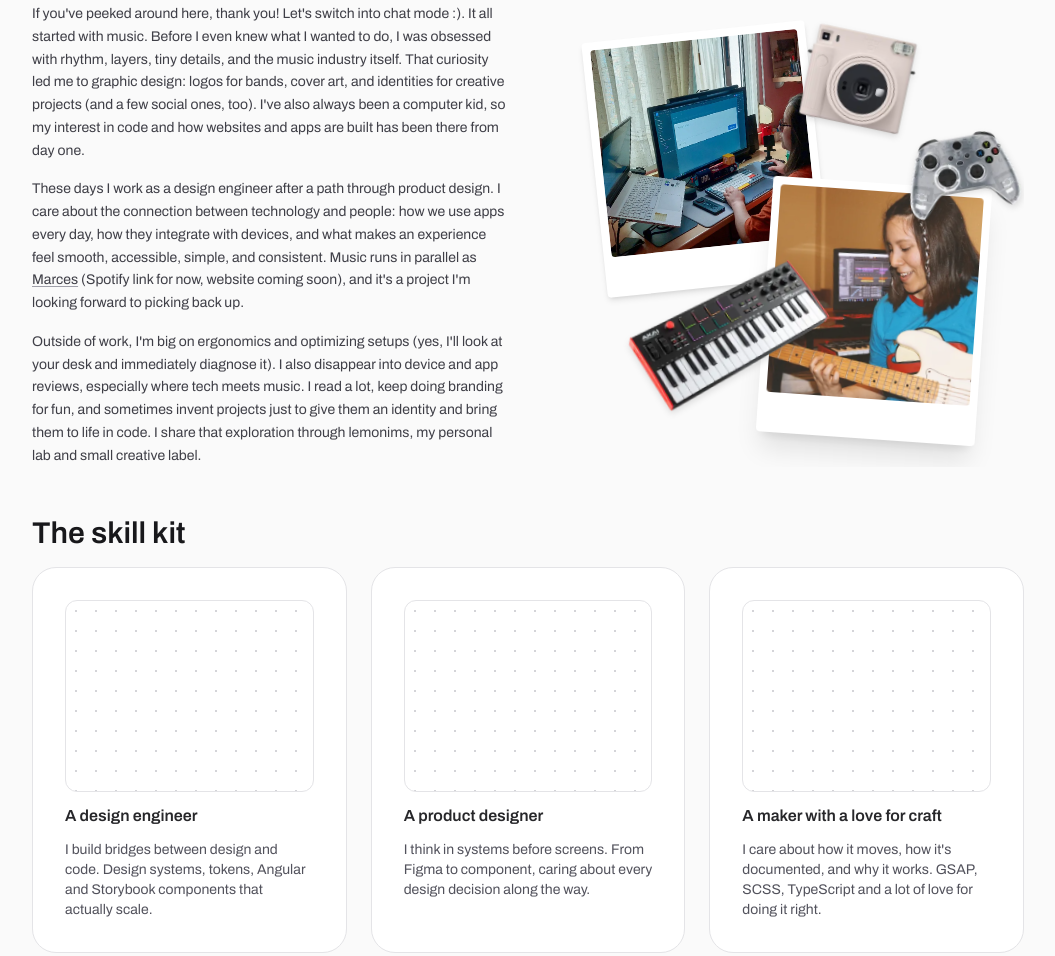
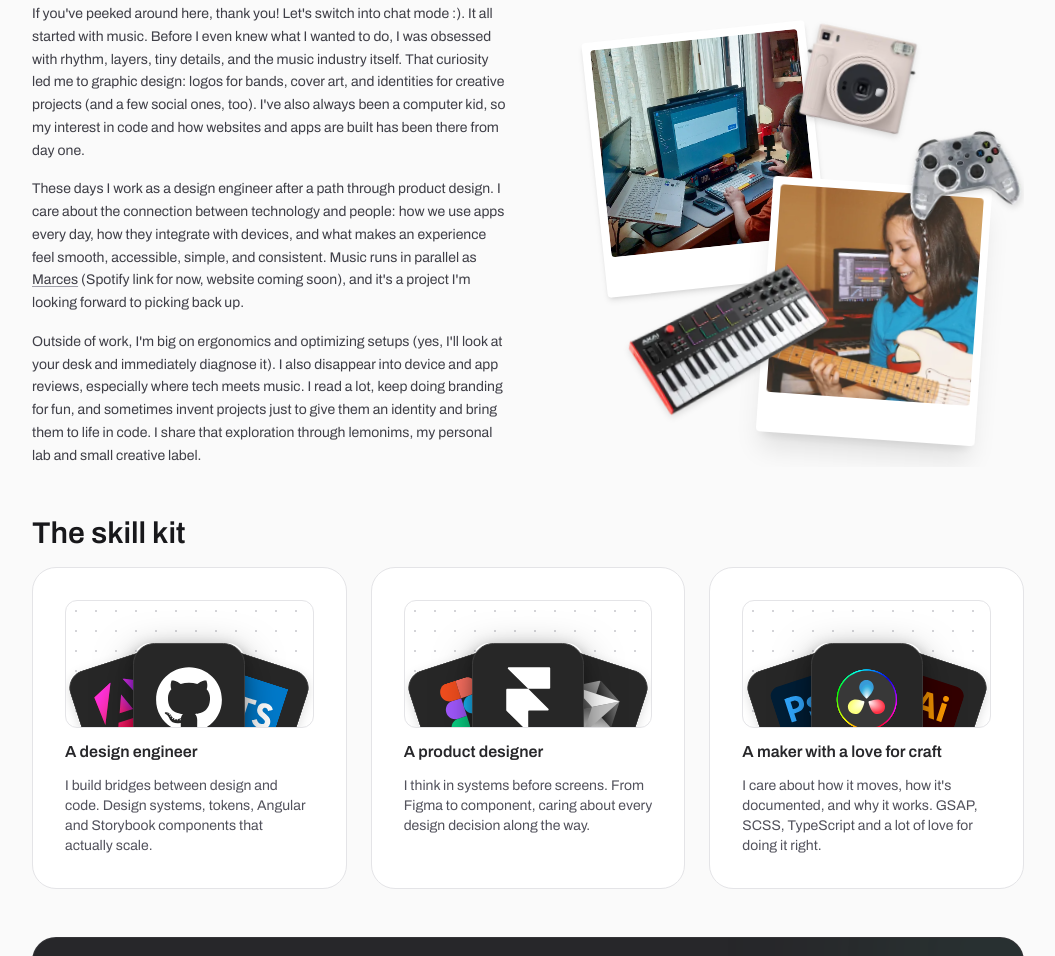
Before and after one commit to itsarodav/web-portfolio, a website built with Vite: page about.html in a window 1280 px wide. Shown: the part 459-1415 px from the top of the page, without its empty margins (112-1167 px from the left). Built offline with nearby package versions, Linux system fonts and the light colour scheme.

Commit message:
fix: about cards and microinteractions

```diff
--- a/about.html
+++ b/about.html
@@ -99,7 +99,7 @@
                     <!-- Sticker: Instax Square -->
                     <img src="/assets/instax-square.webp" alt="Instax Square" loading="lazy" decoding="async" width="112" height="112" class="absolute -top-3 right-18 z-20 w-20 rotate-12 drop-shadow-md md:-top-16 md:right-4 md:w-28" />
                     <!-- Sticker: MPK Mini Plus -->
-                    <img src="/assets/mpk-mini-plus.webp" alt="MPK Mini Plus" loading="lazy" decoding="async" width="240" height="160" class="absolute bottom-16 left-1 z-20 w-46 -rotate-8 drop-shadow-md md:-bottom-6 md:-left-8 md:w-60" />
+                    <img src="/assets/mpk-mini-plus.webp" alt="MPK Mini Plus" loading="lazy" decoding="async" width="240" height="160" class="absolute bottom-16 left-1 z-20 w-46 -rotate-8 drop-shadow-md md:-bottom-7 md:-left-8 md:w-60" />
                     <!-- Sticker: Xbox Controller -->
                     <img src="/assets/xbox-controller.webp" alt="Xbox Controller" loading="lazy" decoding="async" width="112" height="112" class="absolute bottom-46 -right-8 z-20 w-20 -rotate-10 drop-shadow-md md:top-12 md:-right-22 md:w-28" />
                 </div>
@@ -110,19 +110,34 @@
             <h2 class="about-skills-title text-3xl font-semibold" data-i18n="about.skills.title">The skill kit</h2>
             <div class="flex w-full flex-col gap-4 md:flex-row md:gap-6">
                 <div class="about-skill-card flex gap-3 flex-col w-full rounded-3xl border border-zinc-200 bg-white p-6 md:p-8 dark:border-zinc-800 dark:bg-zinc-900">
-                    <div class="flex items-center justify-center rounded-xl border border-zinc-200 overflow-hidden bg-white dark:bg-zinc-800 dark:border-zinc-700 h-40 md:h-48" style="background-image: radial-gradient(circle, #d4d4d8 1px, transparent 1px); background-size: 20px 20px">
+                    <div class="skill-fan relative flex items-center justify-center rounded-xl border border-zinc-200 overflow-hidden bg-white dark:bg-zinc-800 dark:border-zinc-700 h-30 md:h-32" style="background-image: radial-gradient(circle, #d4d4d8 1px, transparent 1px); background-size: 20px 20px">
+                        <div class="absolute -bottom-9 flex items-end justify-center w-full md:-bottom-7">
+                            <img src="/icons/square-angular.svg" alt="Angular" class="skill-fan-side -mr-4 h-24 w-24 -rotate-18 rounded-[16px] shadow-[0_4px_12px_rgba(0,0,0,0.15)] md:h-24 md:w-24 md:-mr-10" />
+                            <img src="/icons/square-github.svg" alt="GitHub" class="skill-fan-center relative z-10 h-28 w-28 rounded-[18px] shadow-[0_12px_40px_-4px_rgba(0,0,0,0.5),0_4px_16px_-2px_rgba(0,0,0,0.3)] md:h-28 md:w-28" />
+                            <img src="/icons/square-ts.svg" alt="TypeScript" class="skill-fan-side -ml-4 h-24 w-24 rotate-18 rounded-[16px] shadow-[0_4px_12px_rgba(0,0,0,0.15)] md:h-24 md:w-24 md:-ml-10" />
+                        </div>
                     </div>
                     <h2 class="font-semibold text-zinc-800  dark:text-zinc-300" data-i18n="about.skill1.title">A design engineer</h2>
                     <p class="text-sm text-zinc-600 dark:text-zinc-300" data-i18n="about.skill1.desc">I build bridges between design and code. Design systems, tokens, Angular and Storybook components that actually scale.</p>
                 </div>
                 <div class="about-skill-card flex gap-3 flex-col w-full rounded-3xl border border-zinc-200 bg-white p-6 md:p-8 dark:border-zinc-800 dark:bg-zinc-900">
-                    <div class="flex items-center justify-center rounded-xl border border-zinc-200 overflow-hidden bg-white dark:bg-zinc-800 dark:border-zinc-700 h-40 md:h-48" style="background-image: radial-gradient(circle, #d4d4d8 1px, transparent 1px); background-size: 20px 20px">
+                    <div class="skill-fan relative flex items-center justify-center rounded-xl border border-zinc-200 overflow-hidden bg-white dark:bg-zinc-800 dark:border-zinc-700 h-30 md:h-32" style="background-image: radial-gradient(circle, #d4d4d8 1px, transparent 1px); background-size: 20px 20px">
+                        <div class="absolute -bottom-9 flex items-end justify-center w-full md:-bottom-7">
+                            <img src="/icons/square-figma.svg" alt="Figma" class="skill-fan-side -mr-4 h-24 w-24 -rotate-18 rounded-[16px] shadow-[0_4px_12px_rgba(0,0,0,0.15)] md:h-24 md:w-24 md:-mr-10" />
+                            <img src="/icons/square-framer.svg" alt="Framer" class="skill-fan-center relative z-10 h-28 w-28 rounded-[18px] shadow-[0_12px_40px_-4px_rgba(0,0,0,0.5),0_4px_16px_-2px_rgba(0,0,0,0.3)] md:h-28 md:w-28" />
+                            <img src="/icons/square-cursor.svg" alt="Cursor" class="skill-fan-side -ml-4 h-24 w-24 rotate-18 rounded-[16px] shadow-[0_4px_12px_rgba(0,0,0,0.15)] md:h-24 md:w-24 md:-ml-10" />
+                        </div>
                     </div>
                     <h2 class="font-semibold text-zinc-800  dark:text-zinc-300" data-i18n="about.skill2.title">A product designer</h2>
                     <p class="text-sm text-zinc-600 dark:text-zinc-300" data-i18n="about.skill2.desc">I think in systems before screens. From Figma to component, caring about every design decision along the way.</p>
                 </div>
                 <div class="about-skill-card flex gap-3 flex-col w-full rounded-3xl border border-zinc-200 bg-white p-6 md:p-8 dark:border-zinc-800 dark:bg-zinc-900">
-                    <div class="flex items-center justify-center rounded-xl border border-zinc-200 overflow-hidden bg-white dark:bg-zinc-800 dark:border-zinc-700 h-40 md:h-48" style="background-image: radial-gradient(circle, #d4d4d8 1px, transparent 1px); background-size: 20px 20px">
+                    <div class="skill-fan relative flex items-center justify-center rounded-xl border border-zinc-200 overflow-hidden bg-white dark:bg-zinc-800 dark:border-zinc-700 h-30 md:h-32" style="background-image: radial-gradient(circle, #d4d4d8 1px, transparent 1px); background-size: 20px 20px">
+                        <div class="absolute -bottom-9 flex items-end justify-center w-full md:-bottom-7">
+                            <img src="/icons/square-psd.svg" alt="Photoshop" class="skill-fan-side -mr-4 h-24 w-24 -rotate-18 rounded-[16px] shadow-[0_4px_12px_rgba(0,0,0,0.15)] md:h-24 md:w-24 md:-mr-10" />
+                            <img src="/icons/square-davinci.svg" alt="DaVinci Resolve" class="skill-fan-center relative z-10 h-28 w-28 rounded-[18px] shadow-[0_12px_40px_-4px_rgba(0,0,0,0.5),0_4px_16px_-2px_rgba(0,0,0,0.3)] md:h-28 md:w-28" />
+                            <img src="/icons/square-ai.svg" alt="Illustrator" class="skill-fan-side -ml-4 h-24 w-24 rotate-18 rounded-[16px] shadow-[0_4px_12px_rgba(0,0,0,0.15)] md:h-24 md:w-24 md:-ml-10" />
+                        </div>
                     </div>
                     <h2 class="font-semibold text-zinc-800  dark:text-zinc-300" data-i18n="about.skill3.title">A maker with a love for craft</h2>
                     <p class="text-sm text-zinc-600 dark:text-zinc-300" data-i18n="about.skill3.desc">I care about how it moves, how it's documented, and why it works. GSAP, SCSS, TypeScript and a lot of love for doing it right.</p>
--- a/public/partials/contact.html
+++ b/public/partials/contact.html
@@ -1,4 +1,4 @@
-<section data-anim="contact" class="contact-section relative flex flex-col items-center gap-8 overflow-hidden rounded-3xl border border-white/[0.06] bg-zinc-950 p-8 dark:border-zinc-800 dark:bg-zinc-900 md:p-14">
+<section data-anim="contact" class="contact-section relative flex flex-col items-center gap-8 overflow-hidden rounded-3xl border border-white/[0.06] bg-zinc-800 p-8 dark:border-zinc-800 dark:bg-zinc-900 md:p-14">
     <!-- Gradient blobs for depth -->
     <div class="pointer-events-none absolute -top-32 -right-32 h-72 w-72 rounded-full bg-brand-1/[0.08] blur-[80px]" aria-hidden="true"></div>
     <div class="pointer-events-none absolute -bottom-32 -left-32 h-72 w-72 rounded-full bg-brand-2/[0.12] blur-[80px]" aria-hidden="true"></div>
--- a/public/partials/header.html
+++ b/public/partials/header.html
@@ -15,7 +15,7 @@
         <!-- Desktop nav (hidden on mobile) -->
         <div class="hidden md:flex items-center">
         <div class="inline-flex items-center gap-1 rounded-full
-                    bg-zinc-900 ring-1 ring-inset ring-white/[0.06]
+                    bg-zinc-800 ring-1 ring-inset ring-white/[0.06]
                     border border-zinc-700/30
                     px-1.5 py-1
                     dark:bg-zinc-800 dark:ring-white/[0.08] dark:border-zinc-600/20">
@@ -40,7 +40,7 @@
 
         <!-- Desktop-only actions -->
         <div class="hidden md:inline-flex items-center gap-1 rounded-full
-                    bg-zinc-900 ring-1 ring-inset ring-white/[0.06]
+                    bg-zinc-800 ring-1 ring-inset ring-white/[0.06]
                     border border-zinc-700/30
                     px-1 py-1
                     dark:bg-zinc-800 dark:ring-white/[0.08] dark:border-zinc-600/20">
@@ -80,7 +80,7 @@
     <div
         data-mobile-menu-panel
         class="pointer-events-none invisible relative z-10 mx-4 mb-2 overflow-hidden rounded-2xl
-               bg-zinc-900 ring-1 ring-inset ring-white/[0.08]
+               bg-zinc-800 ring-1 ring-inset ring-white/[0.08]
                shadow-[0_4px_24px_-4px_rgba(0,0,0,0.3),0_0_0_1px_rgba(0,0,0,0.08)]
                dark:bg-zinc-800 dark:ring-white/[0.1]
                dark:shadow-[0_4px_24px_-4px_rgba(0,0,0,0.4),0_0_0_1px_rgba(255,255,255,0.06)]"
@@ -127,7 +127,7 @@
     <!-- Floating pill bar -->
     <div class="relative flex justify-center px-4 pb-7">
         <div class="inline-flex items-center gap-2.5 rounded-full
-                    bg-zinc-900 ring-1 ring-inset ring-white/[0.08]
+                    bg-zinc-800 ring-1 ring-inset ring-white/[0.08]
                     shadow-[0_4px_24px_-4px_rgba(0,0,0,0.25),0_0_0_1px_rgba(0,0,0,0.08)]
                     px-2 py-1.5
                     dark:bg-zinc-800 dark:ring-white/[0.1] dark:backdrop-blur-xl
--- a/src/about.ts
+++ b/src/about.ts
@@ -75,6 +75,31 @@ gsap.fromTo(
     },
 );
 
+// Skill fan — hover (desktop) + tap (mobile) poker-hand reveal
+document.querySelectorAll<HTMLElement>(".skill-fan").forEach((fan) => {
+    const left = fan.querySelector<HTMLElement>(".skill-fan-side:first-child");
+    const center = fan.querySelector<HTMLElement>(".skill-fan-center");
+    const right = fan.querySelector<HTMLElement>(".skill-fan-side:last-child");
+    if (!left || !center || !right) return;
+
+    const tl = gsap.timeline({ paused: true, defaults: { duration: 0.35, ease: "power2.out" } });
+    tl.to(center, { y: -20 }, 0)
+        .to(left, { y: -16, rotation: -28 }, 0)
+        .to(right, { y: -16, rotation: 28 }, 0);
+
+    // Desktop — hover
+    fan.addEventListener("mouseenter", () => tl.play());
+    fan.addEventListener("mouseleave", () => tl.reverse());
+
+    // Mobile — tap: play then auto-reverse after 1s
+    fan.addEventListener("touchstart", () => {
+        if (tl.isActive()) return;
+        tl.play().then(() => {
+            gsap.delayedCall(0.2, () => tl.reverse());
+        });
+    }, { passive: true });
+});
+
 await loadPartials();
 setActiveNav();
 initThemeToggle();
```
Also changed, not shown: public/assets/_backup/design-sytem.webp (deleted), public/assets/_backup/design.webp (deleted), public/assets/_backup/instax-square.webp (deleted), public/assets/_backup/mpk-mini-plus.webp (deleted), public/assets/_backup/xbox-controller.webp (deleted), public/icons/square-ai.svg (added), public/icons/square-angular.svg (added), public/icons/square-cursor.svg (added), public/icons/square-davinci.svg (added), public/icons/square-figma.svg (added), public/icons/square-framer.svg (added), public/icons/square-github.svg (added), public/icons/square-psd.svg (added), public/icons/square-ts.svg (added), 2 other files.
